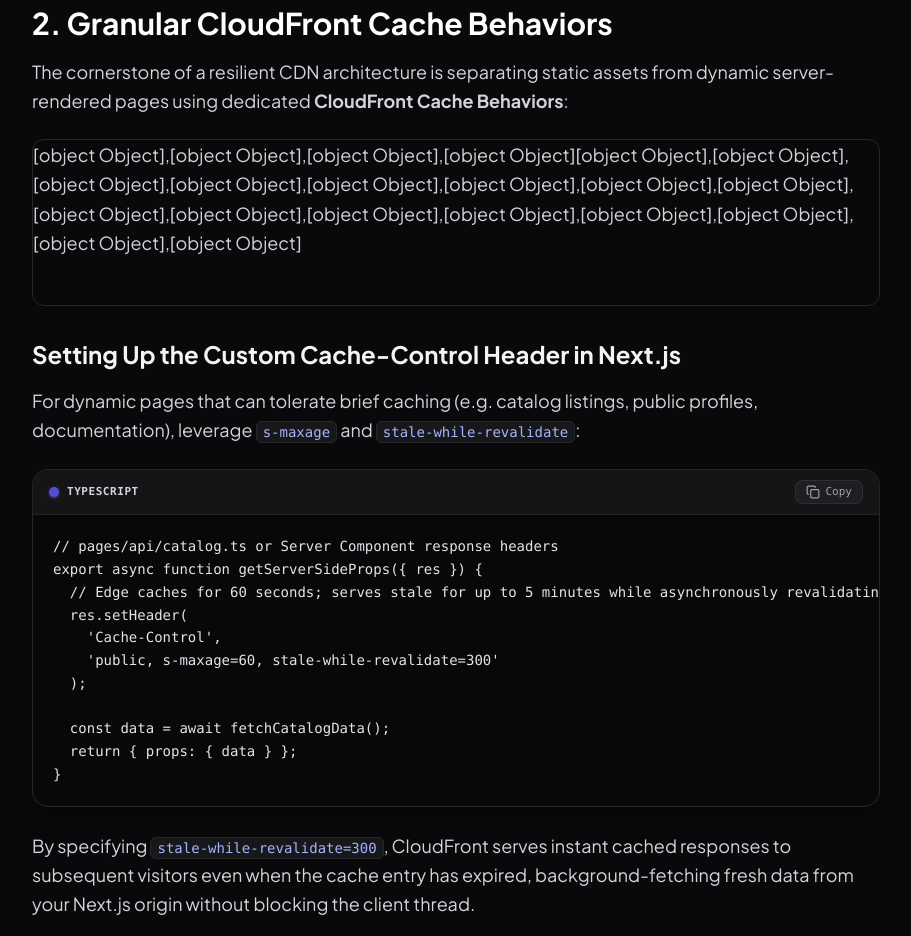
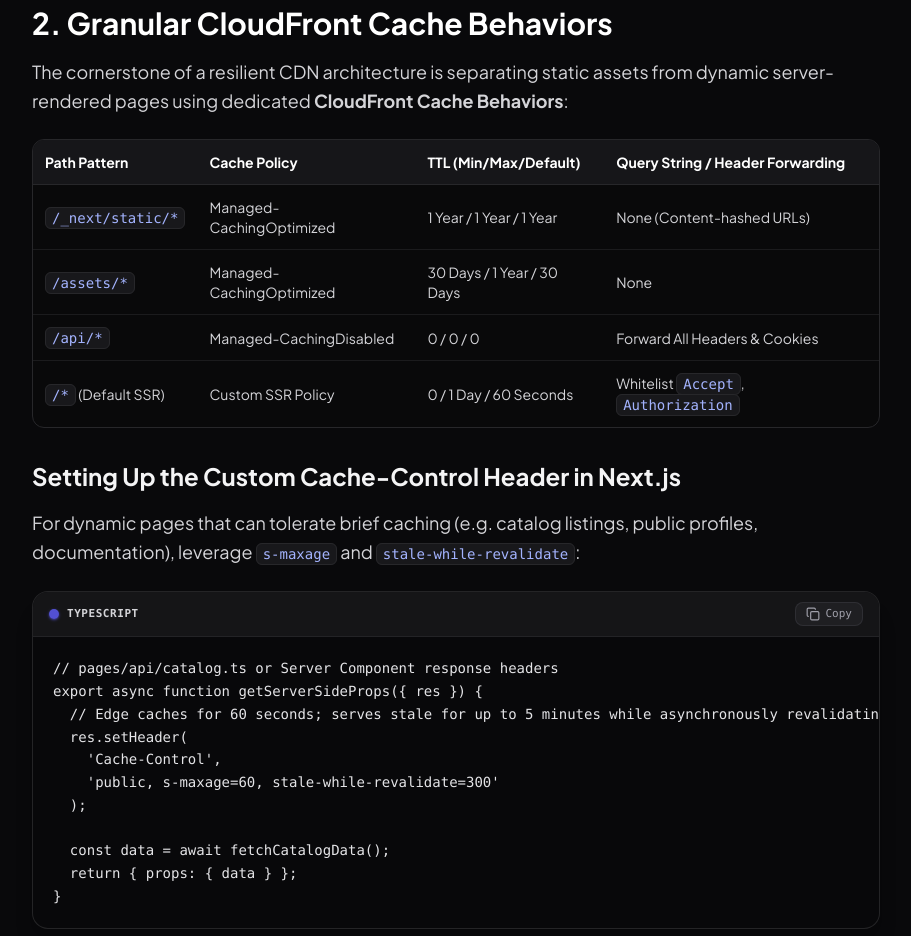
Before and after one commit to gunasekaran-selvarasu/my_portfolio, a Next.js app: page /blog/mastering-aws-cloudfront-nextjs-caching in a window 1280 px wide. Shown: the part 1920-2856 px from the top of the page, without its empty margins (184-1095 px from the left). Built offline with nearby package versions, Linux system fonts and the light colour scheme.

Commit message:
fix(blog): resolve [object Object] table rendering bug in marked v18 parser

```diff
--- a/src/app/blog/[slug]/ArticleBody.tsx
+++ b/src/app/blog/[slug]/ArticleBody.tsx
@@ -65,10 +65,12 @@ export default function ArticleBody({ htmlContent }: ArticleBodyProps) {
         [&_code:not(pre_code)]:px-1.5 [&_code:not(pre_code)]:py-0.5 [&_code:not(pre_code)]:rounded-md [&_code:not(pre_code)]:bg-zinc-900 [&_code:not(pre_code)]:text-indigo-300 [&_code:not(pre_code)]:font-mono [&_code:not(pre_code)]:text-xs [&_code:not(pre_code)]:sm:text-sm [&_code:not(pre_code)]:border [&_code:not(pre_code)]:border-zinc-800
         [&_pre]:m-0 [&_pre]:bg-transparent [&_pre]:border-none [&_pre]:p-4 [&_pre]:sm:p-5 [&_pre]:overflow-x-auto
         [&_pre_code]:bg-transparent [&_pre_code]:p-0 [&_pre_code]:border-none [&_pre_code]:text-zinc-200 [&_pre_code]:text-xs [&_pre_code]:sm:text-sm [&_pre_code]:leading-relaxed
-        [&_table]:w-full [&_table]:my-6 [&_table]:border-collapse [&_table]:text-xs [&_table]:sm:text-sm
+        [&_table]:w-full [&_table]:m-0 [&_table]:border-collapse [&_table]:text-xs [&_table]:sm:text-sm
         [&_.table-container]:overflow-x-auto [&_.table-container]:my-6 [&_.table-container]:rounded-xl [&_.table-container]:border [&_.table-container]:border-zinc-800
-        [&_th]:bg-zinc-900/80 [&_th]:p-2.5 [&_th]:sm:p-3 [&_th]:text-left [&_th]:font-bold [&_th]:text-white [&_th]:border [&_th]:border-zinc-800
-        [&_td]:p-2.5 [&_td]:sm:p-3 [&_td]:border [&_td]:border-zinc-800/80 [&_td]:text-zinc-300
+        [&_th]:bg-zinc-900/90 [&_th]:p-3 [&_th]:text-left [&_th]:font-bold [&_th]:text-white [&_th]:border-b [&_th]:border-zinc-800
+        [&_td]:p-3 [&_td]:border-b [&_td]:border-zinc-800/60 [&_td]:text-zinc-300
+        [&_tr:last-child_td]:border-b-0
+        [&_tr:hover]:bg-zinc-900/30
         [&_blockquote]:border-l-4 [&_blockquote]:border-indigo-500 [&_blockquote]:pl-4 [&_blockquote]:italic [&_blockquote]:text-zinc-400 [&_blockquote]:my-6
         [&_hr]:border-zinc-800/80 [&_hr]:my-10"
       dangerouslySetInnerHTML={{ __html: htmlContent }}
--- a/src/app/blog/[slug]/page.tsx
+++ b/src/app/blog/[slug]/page.tsx
@@ -62,8 +62,12 @@ renderer.code = function ({ text, lang }: { text: string; lang?: string; escaped
 </div>`;
 };
 
-renderer.table = function ({ header, rows }) {
-  return `<div class="table-container overflow-x-auto my-6 rounded-xl border border-zinc-800/80"><table class="w-full text-left border-collapse text-xs sm:text-sm"><thead>${header}</thead><tbody>${rows}</tbody></table></div>`;
+// Preserve default table rendering mechanics and wrap in responsive container
+const defaultTableRenderer = marked.Renderer.prototype.table;
+
+renderer.table = function (token) {
+  const tableHtml = defaultTableRenderer.call(this, token);
+  return `<div class="table-container overflow-x-auto my-6 rounded-xl border border-zinc-800/80 bg-zinc-950/60">${tableHtml}</div>`;
 };
 
 marked.setOptions({
```
